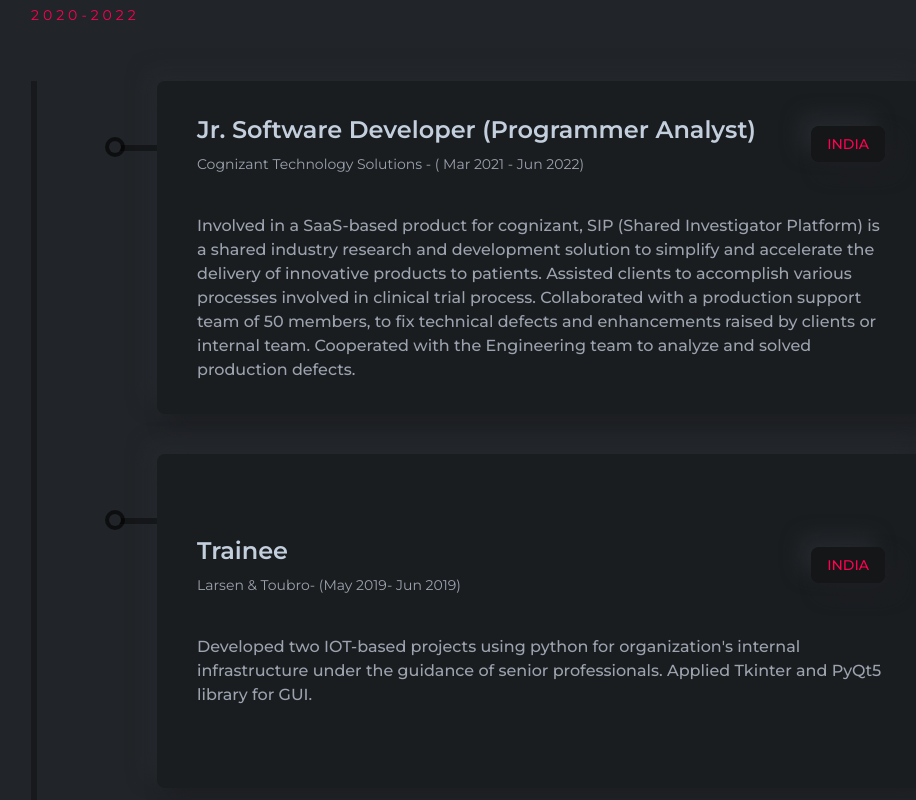
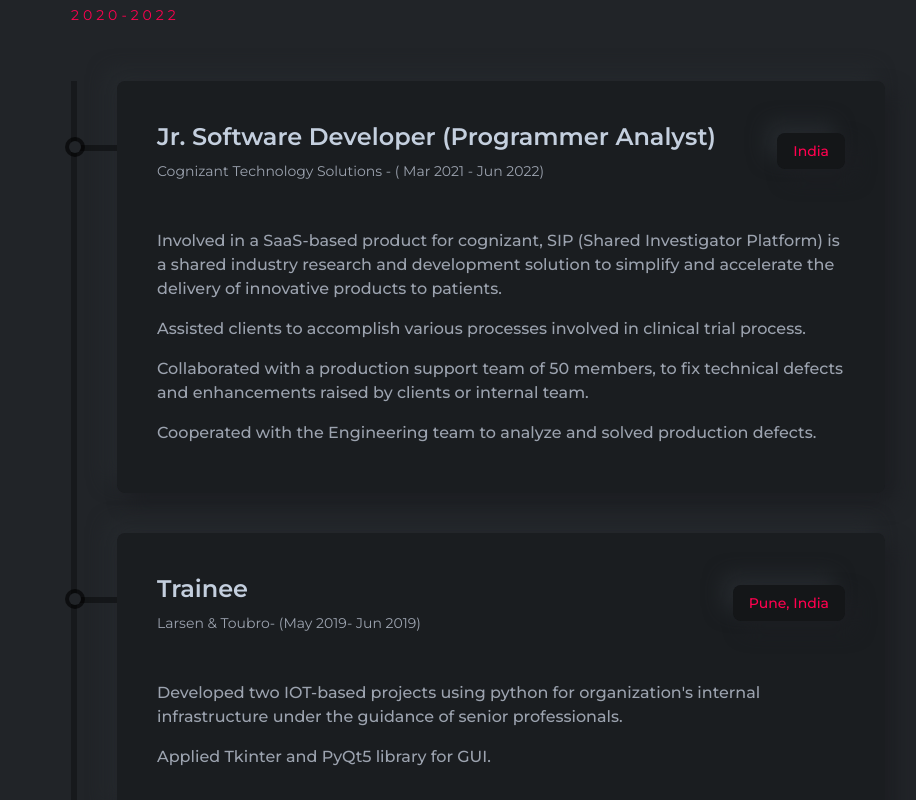
Before and after one commit to aashi2912/webportfolio, a React (Create React App) app: page / in a window 1280 px wide. Shown: the part 1240-2040 px from the top of the page, without its empty margins (162-1078 px from the left). Built offline with nearby package versions, Linux system fonts and the light colour scheme.

Commit message:
updating some css

```diff
--- a/src/App.js
+++ b/src/App.js
@@ -8,10 +8,9 @@ import Experience from "./components/experience/Experience";
 
 function App() {
   return (
-    <div className="w-full h-auto bg-bodyColor text-lightText px-4 ">
+    <div className="w-full h-auto bg-bodyColor text-lightText">
       <Navbar />
-
-      <div className="max-w-screen-xl mx-auto ">
+      <div className="max-w-screen-xl mx-auto px-4">
         <Banner />
         <Experience />
         <Projects />
--- a/src/components/banner/LeftBanner.js
+++ b/src/components/banner/LeftBanner.js
@@ -24,7 +24,7 @@ const LeftBanner = () => {
           Hi, I'm{" "}
           <span className="text-designColor capitalize">Aashi Thakkar</span>
         </h1>
-        <h2 className="text-4xl font-bold text-white">
+        <h2 className="text-4xl font-bold text-white h-[80px] md:h-auto">
           a <span>{text}</span>
           <Cursor
             cursorBlinking="false"
--- a/src/components/experience/Experience.js
+++ b/src/components/experience/Experience.js
@@ -2,6 +2,8 @@ import { motion } from "framer-motion";
 import React from "react";
 import Title from "../layouts/Title";
 import ExperienceCard from "./ExperienceCard";
+import { workExperiences } from "../../constants";
+
 const Experience = () => {
   return (
     <section
@@ -20,24 +22,18 @@ const Experience = () => {
           <div className="flex flex-col gap-4">
             <p className="text-sm text-designColor tracking-[4px]">2020-2022</p>
           </div>
-          <div className="mt-14 w-full h-[1000px] border-l-[6px] border-l-black border-opacity-30 flex flex-col gap-10">
-            <ExperienceCard
-              title="Jr. Software Developer (Programmer Analyst)"
-              subTitle="Cognizant Technology Solutions - ( Mar 2021 - Jun 2022)"
-              result="INDIA"
-              des="Involved in a SaaS-based product for cognizant, SIP (Shared Investigator Platform) is a shared industry research and development solution to simplify and accelerate the delivery of innovative products to patients.
-              Assisted clients to accomplish various processes involved in clinical trial process.
-             Collaborated with a production support team of 50 members, to fix technical defects and enhancements raised by clients or internal team.
-             Cooperated with the Engineering team to analyze and solved production defects."
-            />
-
-            <ExperienceCard
-              title="Trainee"
-              subTitle="Larsen & Toubro- (May 2019- Jun 2019)"
-              result="INDIA"
-              des="Developed two IOT-based projects using python for organization's internal infrastructure under the guidance of senior professionals.
-              Applied Tkinter and PyQt5 library for GUI."
-            />
+          <div className="mt-14 w-full h-fit border-l-[6px] border-l-black border-opacity-30 flex flex-col gap-10">
+            {workExperiences.map(
+              ({ title, subTitle, _id, location, description }) => (
+                <ExperienceCard
+                  key={_id}
+                  title={title}
+                  subTitle={subTitle}
+                  result={location}
+                  des={description}
+                />
+              )
+            )}
           </div>
         </div>
       </motion.div>
--- a/src/components/experience/ExperienceCard.js
+++ b/src/components/experience/ExperienceCard.js
@@ -2,13 +2,13 @@ import React from "react";
 
 const ExperienceCard = ({ title, subTitle, result, des }) => {
   return (
-    <div className="w-full h-1/3 group flex pl-20">
+    <div className="w-full h-full group flex pl-0 ">
       <div className="w-10 h-[6px] bgOpacity mt-16 relative">
         <span className="absolute w-5 h-5 rounded-full -top-2 -left-3 flex justify-center items-center bg-black bg-opacity-60">
           <span className="w-3 h-3 rounded-full bg-bodyColor inline-flex group-hover:bg-designColor duration-300"></span>
         </span>
       </div>
-      <div className="w-full md:w-[60vw] bg-black bg-opacity-20 hover:bg-opacity-30 duration-300  rounded-lg p-4 lgl:px-10 flex flex-col justify-center gap-6 lgl:gap-10 shadow-shadowOne">
+      <div className="w-full md:w-[60vw] bg-black bg-opacity-20 hover:bg-opacity-30 duration-300  rounded-lg p-4 lgl:px-10 flex flex-col justify-center gap-6 lgl:gap-10 shadow-shadowOne py-10">
         <div className="flex flex-col lgl:flex-row justify-between gap-4 lgl:gap-0 lgl:items-center">
           <div>
             <h3 className="text-xl md:text-2xl font-semibold group-hover:text-white duration-300">
@@ -19,14 +19,18 @@ const ExperienceCard = ({ title, subTitle, result, des }) => {
             </p>
           </div>
           <div>
-            <p className="px-4 py-2 text-designColor bg-black bg-opacity-25 rounded-lg flex justify-center items-center shadow-shadowOne text-sm font-medium">
+            <p className="w-fit px-4 py-2 text-designColor bg-black bg-opacity-25 rounded-lg flex justify-center items-center shadow-shadowOne text-sm font-medium">
               {result}
             </p>
           </div>
         </div>
-        <p className="text-sm md:text-base font-medium text-gray-400 group-hover:text-gray-300 duration-300">
-          {des}
-        </p>
+        <ul>
+          {des.map((elem, index) => (
+            <li className="text-sm md:text-base font-medium text-gray-400 group-hover:text-gray-300 duration-300 py-2">
+              {elem}
+            </li>
+          ))}
+        </ul>
       </div>
     </div>
   );
--- a/src/components/navbar/Navbar.js
+++ b/src/components/navbar/Navbar.js
@@ -12,7 +12,7 @@ var style = {
 const Navbar = () => {
   const [showMenu, setShowMenu] = useState(false);
   return (
-    <div className="w-full h-24 sticky top-0 z-50 bg-bodyColor mx-auto flex justify-between items-center font-titleFont border-b-[1px] border-b-gray-600">
+    <div className="w-full h-24 sticky top-0 z-50 bg-bodyColor mx-auto flex justify-between items-center font-titleFont border-b-[1px] border-b-gray-600 px-4 md:px-10">
       <div>
         <img src={logo} style={style} alt="logo" />
       </div>
@@ -57,11 +57,6 @@ const Navbar = () => {
             <div className="flex flex-col gap-8 py-2 relative">
               <div>
                 <img className="w-32" src={logo} alt="logo" />
-                <p className="text-sm text-gray-400 mt-2">
-                  Lorem ipsum dolor sit, amet consectetur adipisicing elit.
-                  Earum soluta perspiciatis molestias enim cum repellat, magnam
-                  exercitationem distinctio aliquid nam.
-                </p>
               </div>
               <ul className="flex flex-col gap-4">
                 {navLinksdata.map((item) => (
@@ -82,7 +77,18 @@ const Navbar = () => {
                     </Link>
                   </li>
                 ))}
+                <li className="border w-fit border-designColor border-2 rounded-md px-4 py-2">
+                  <a
+                    href="https://drive.google.com/file/d/1O7uO3ShHD3kPj81g01XB0XFSnRzaHpY4/view?usp=share_link"
+                    target="_blank"
+                    rel="noopener noreferrer"
+                    className="text-base font-normal text-gray-400 tracking-wide cursor-pointer hover:text-designColor duration-300"
+                  >
+                    Resume
+                  </a>
+                </li>
               </ul>
+
               <div className="flex flex-col gap-4">
                 <h2 className="text-base uppercase font-titleFont mb-4">
                   Find me in
--- a/src/constants/index.js
+++ b/src/constants/index.js
@@ -26,6 +26,31 @@ export const navLinksdata = [
     _id: 1004,
     title: "Contact",
     link: "contact",
+  },
+];
+
+export const workExperiences = [
+  {
+    _id: 1,
+    title: "Jr. Software Developer (Programmer Analyst)",
+    subTitle: "Cognizant Technology Solutions - ( Mar 2021 - Jun 2022)",
+    location: "India",
+    description: [
+      "Involved in a SaaS-based product for cognizant, SIP (Shared Investigator Platform) is a shared industry research and development solution to simplify and accelerate the delivery of innovative products to patients.",
+      "Assisted clients to accomplish various processes involved in clinical trial process.",
+      "Collaborated with a production support team of 50 members, to fix technical defects and enhancements raised by clients or internal team.",
+      "Cooperated with the Engineering team to analyze and solved production defects.",
+    ],
+  },
+  {
+    _id: 2,
+    title: "Trainee",
+    subTitle: "Larsen & Toubro- (May 2019- Jun 2019)",
+    location: "Pune, India",
+    description: [
+      "Developed two IOT-based projects using python for organization's internal infrastructure under the guidance of senior professionals.",
+      "Applied Tkinter and PyQt5 library for GUI.",
+    ],
   },
 ];
 
```
